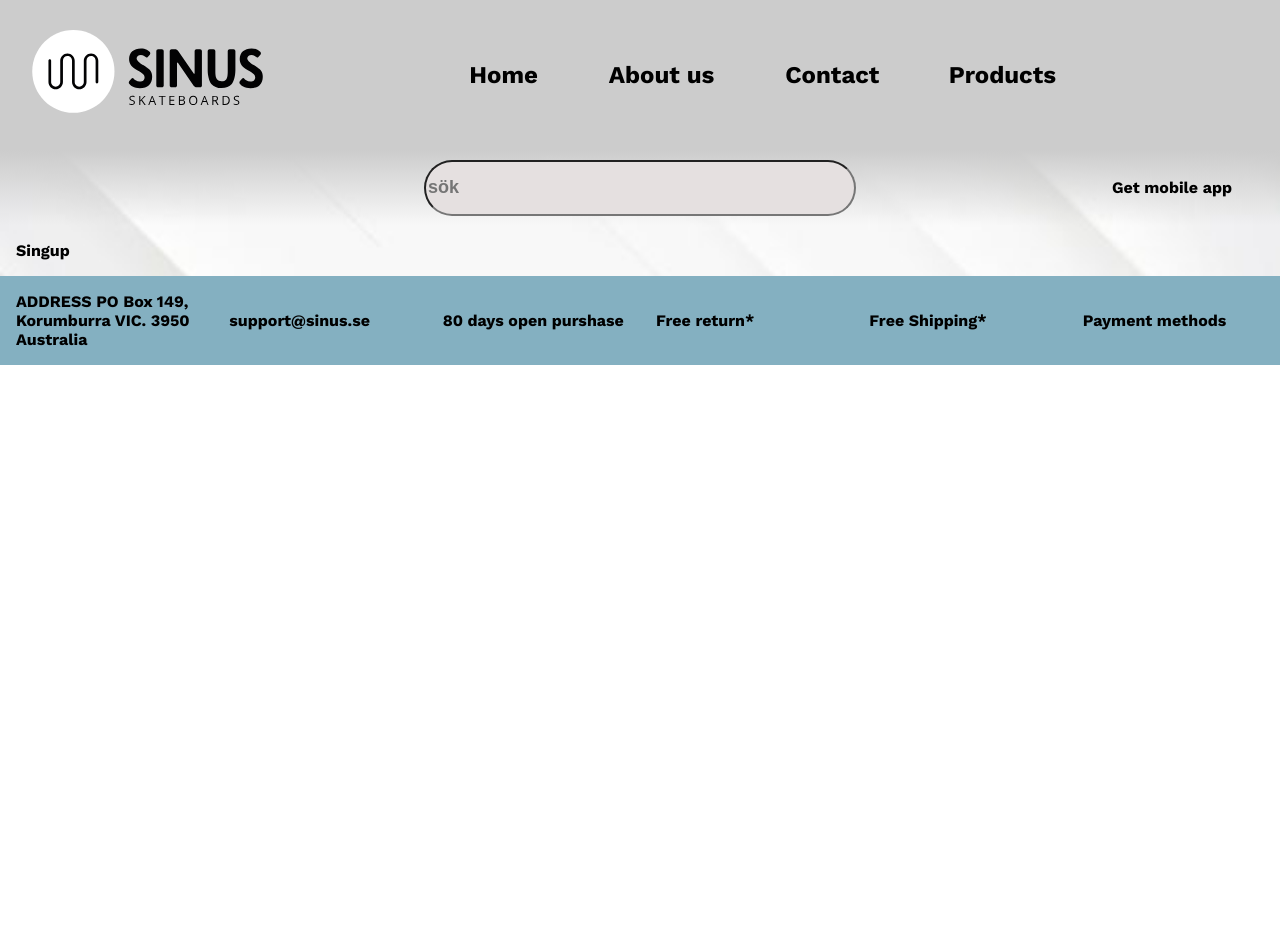
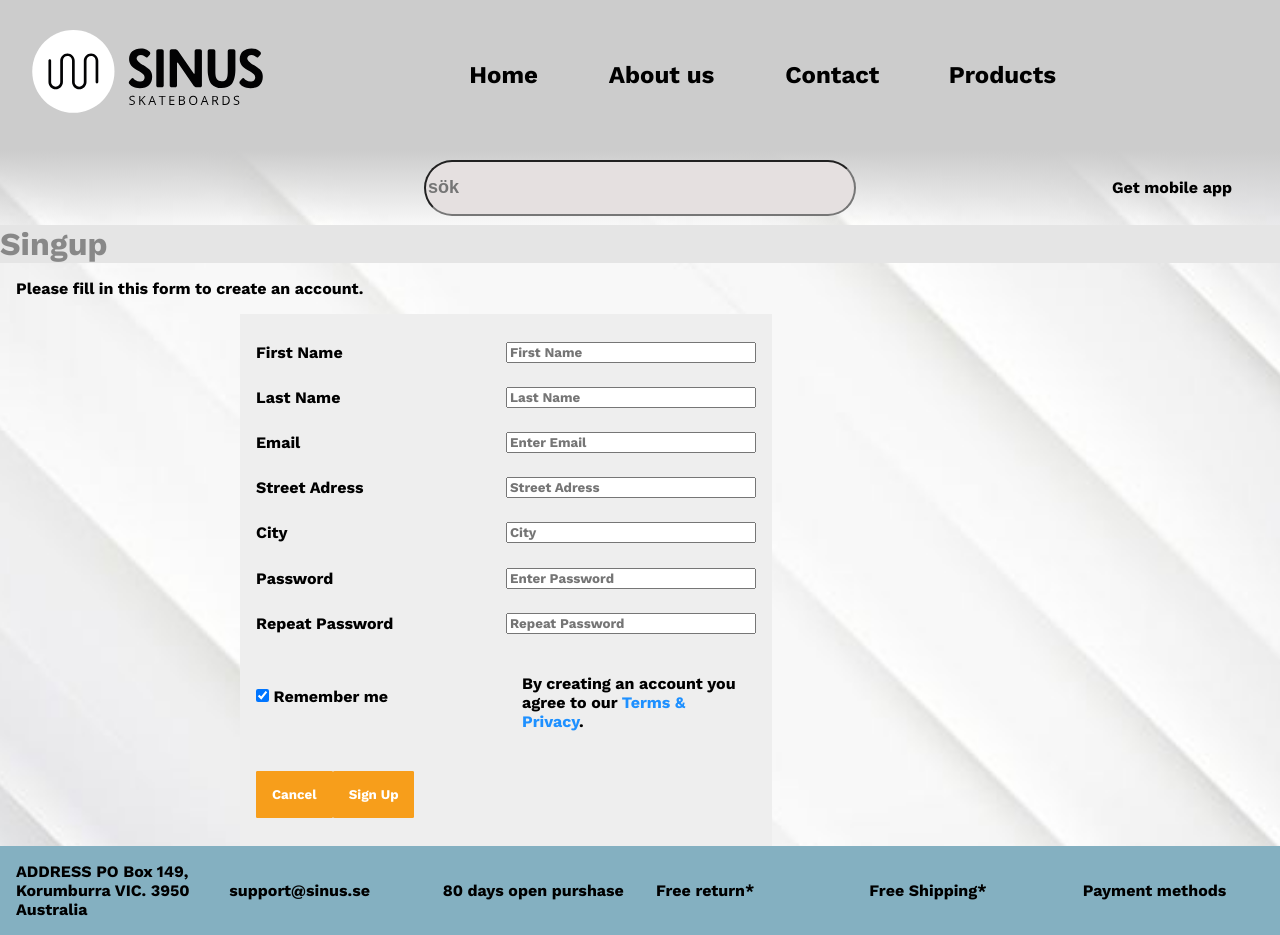
Before and after one commit to Nattzor/Sinius, a Vue app in the folder sinius/: page /Signup in a window 1280 px wide. Before the commit the page ends 800 px from the top, so only its background shows below. Built offline with nearby package versions, Linux system fonts and the light colour scheme.

Commit message:
set up form for signup

```diff
--- a/sinius/src/views/Signup.vue
+++ b/sinius/src/views/Signup.vue
@@ -1,5 +1,41 @@
 <template>
-  <p> Singup </p>
+<div>
+  <h1> Singup </h1>
+   <p>Please fill in this form to create an account.</p>
+ <form class="container">
+    <label for="Fname">First Name </label>
+    <input type="text" placeholder="First Name" name="Fname" required>
+
+    <label for="Lname">Last Name </label>
+    <input type="text" placeholder="Last Name" name="Lname" required>
+
+    <label for="email">Email</label>
+    <input type="text" placeholder="Enter Email" name="email" required>
+
+    <label for="street">Street Adress</label>
+    <input type="text" placeholder="Street Adress" name="street" required>
+
+     <label for="city">City</label>
+    <input type="text" placeholder="City" name="city" required>
+
+    <label for="psw"><b>Password</b></label>
+    <input type="password" placeholder="Enter Password" name="psw" required>
+
+    <label for="psw-repeat"><b>Repeat Password</b></label>
+    <input type="password" placeholder="Repeat Password" name="psw-repeat" required>
+
+    <label>
+      <input type="checkbox" checked="checked" name="remember" style="margin-bottom:15px"> Remember me
+    </label>
+
+    <p>By creating an account you agree to our <a href="#" style="color:dodgerblue">Terms & Privacy</a>.</p>
+
+    <div class="clearfix">
+      <button type="button" class="btn"> Cancel </button>
+      <button type="submit" class="btn"> Sign Up </button>
+    </div>
+</form>
+</div>
 </template>
 
 <script>
@@ -8,6 +44,34 @@ export default {
 }
 </script>
 
-<style>
+<style scoped>
+@import url("https://fonts.googleapis.com/css2?family=Work+Sans:wght@700&display=swap");
+* {
+  font-family: "Work Sans", sans-serif;
+}
+
+h1 {
+  background-color: #E5E5E5;
+  color: #888888;
+}
+
+.container {
+  width: 500px;
+  height: 500px;
+  display: grid;
+  grid-template-columns: repeat(2, 1fr);
+  background-color: #EEEEEE;
+  padding: 1rem;
+  align-items: center;
+  margin-left: 15rem;
+}
+
+.btn {
+  background-color: #F79E1B;
+  color: white;
+  padding: 1rem;
+  border-radius: 2%;
+  border: none;
+}
 
 </style>
```
